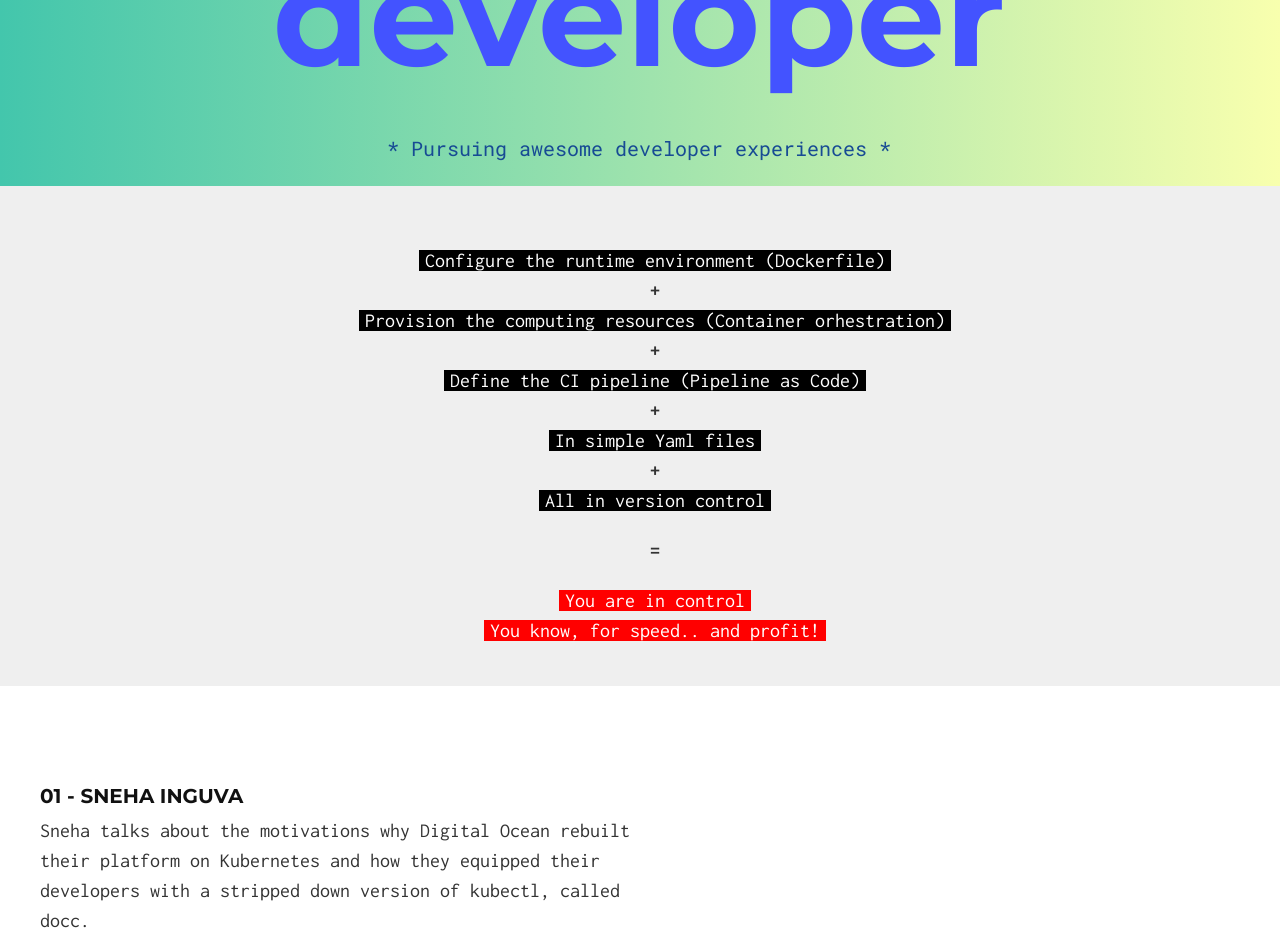
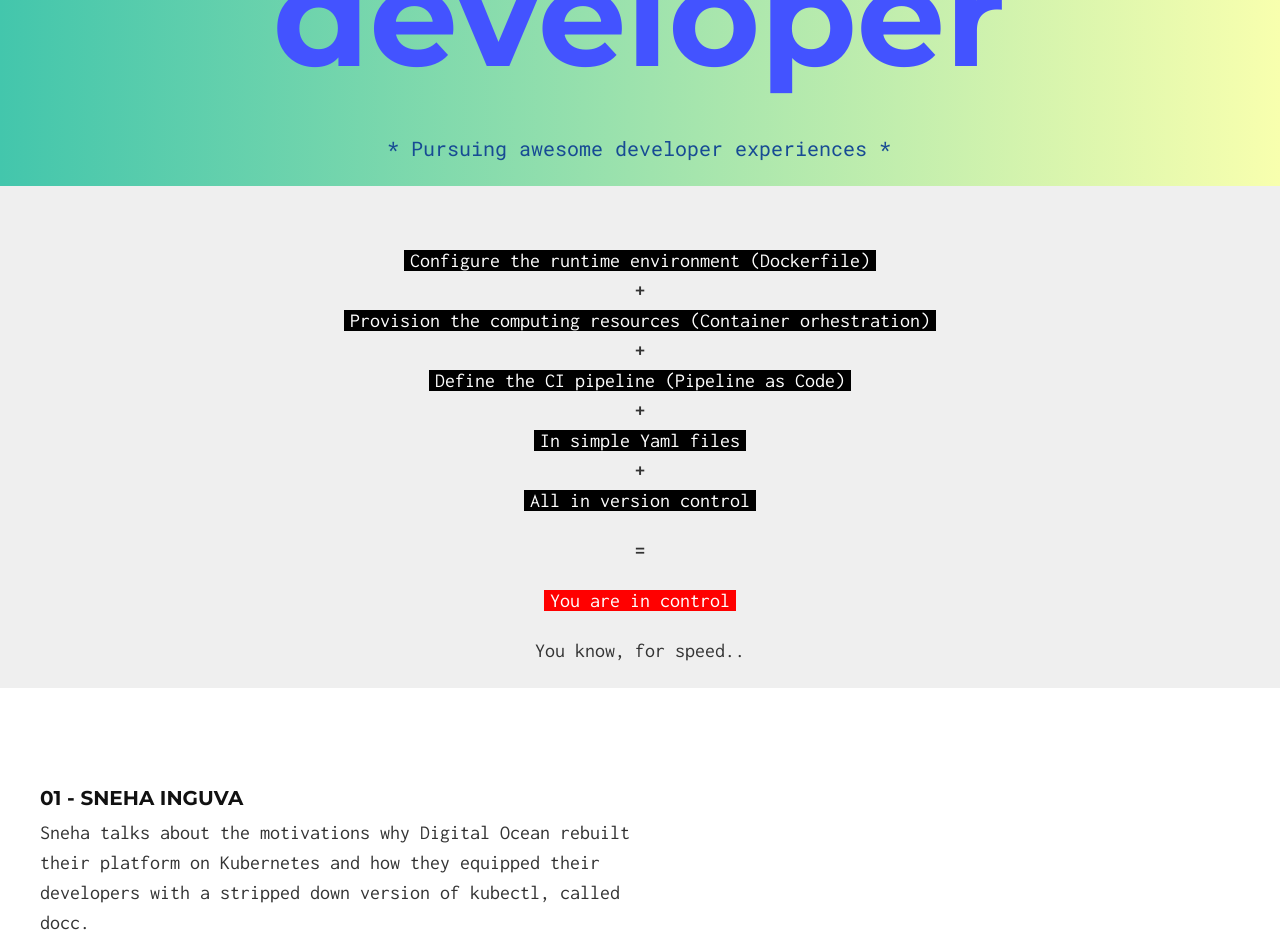
Before and after one commit to laszlocph/the-self-service-dev, a Jekyll site: the page built from index.md, in a window 1280 px wide. Shown: the part 394-1346 px from the top of the page. Built offline with Jekyll 4.4.1, drawn with Linux system fonts in a browser that asks for light colours; grey boxes are pictures that could not be loaded.

Commit message:
For speed

```diff
--- a/_layouts/default.html
+++ b/_layouts/default.html
@@ -37,8 +37,8 @@
 
       <ul>
         <li><span class="red">You are in control</span></li>
-        <li><span class="red">You know, for speed.. and profit!</span></li>
       </ul>
+      <p>You know, for speed..<p>
     </div>
   </div>
   <div class="container videos">
--- a/_sass/_solo.scss
+++ b/_sass/_solo.scss
@@ -244,7 +244,7 @@ h2 {
 .equtation {
   text-align: center;
   margin-bottom: 5em;
-  padding: 3em 0 1em 0;
+  padding: 3em 0 0.1em 0;
   background-color: #efefef;
 }
 
@@ -254,6 +254,7 @@ h2 {
 }
 
 .equtation ul {
+  padding-left: 0;
   list-style-type: none;
 }
 
```
